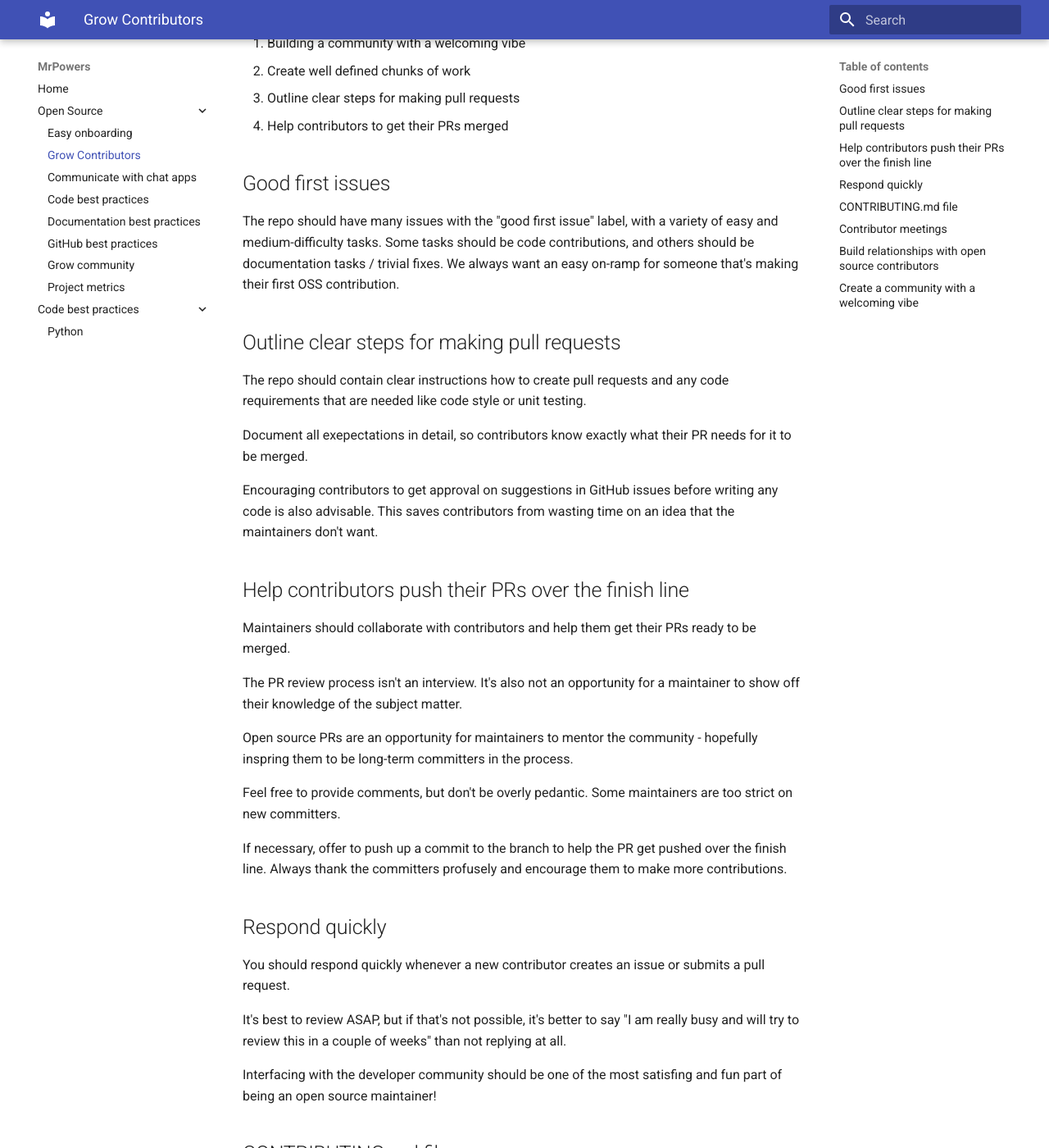
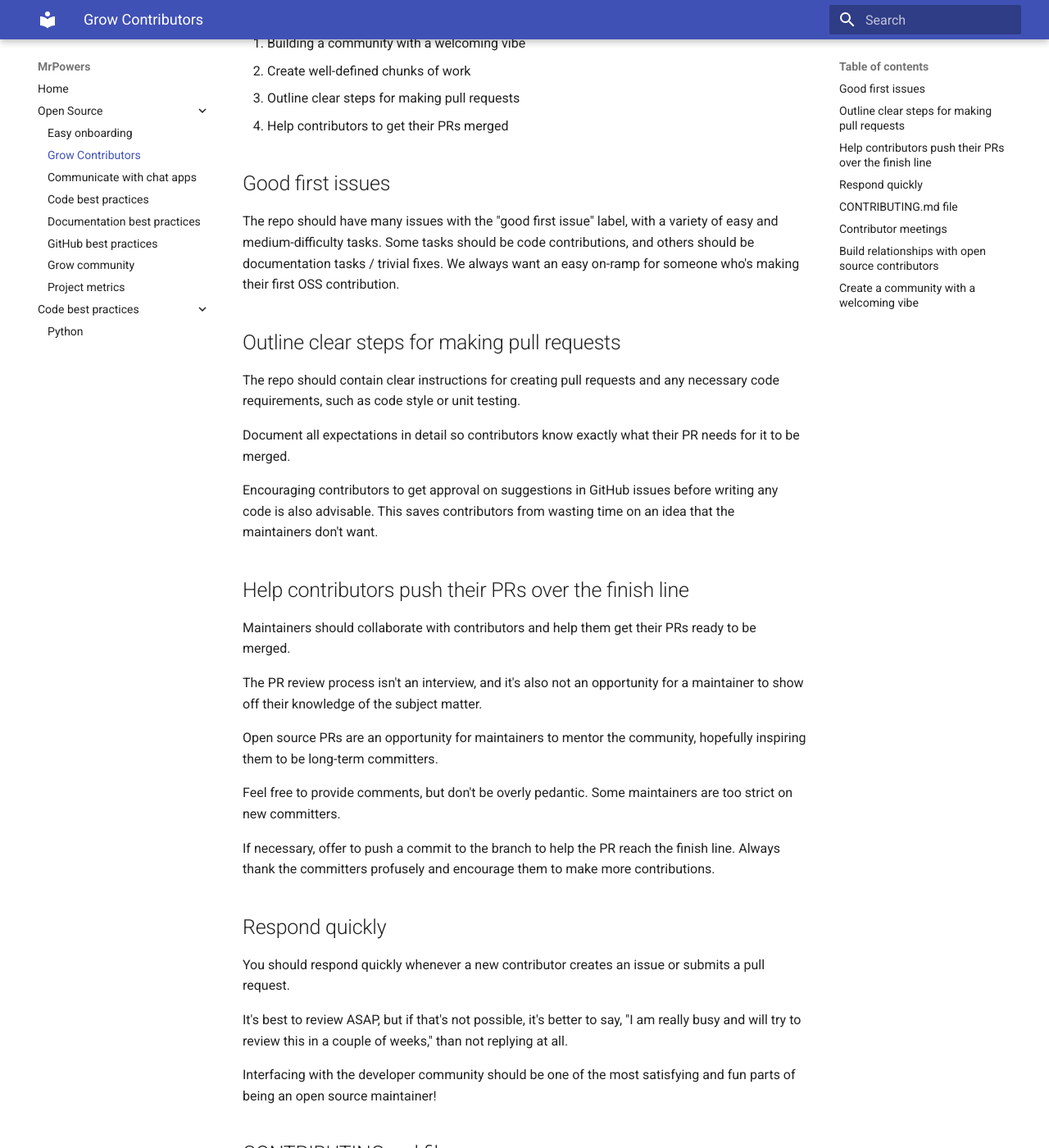
Before and after one commit to mrpowers-io/community, an MkDocs documentation site: the page built from docs/open-source/grow-contributors.md, in a window 1280 px wide and 1400 px high, scrolled down 290 px. Shown: the whole window at 82% size. Built offline with MkDocs 1.6.1 and Material for MkDocs 9.7.7, drawn with Linux system fonts in a browser that asks for light colours; some of the changed text lies outside the part shown.

Commit message:
grow-contributors grammar

```diff
--- a/docs/open-source/grow-contributors.md
+++ b/docs/open-source/grow-contributors.md
@@ -4,22 +4,22 @@ This page explains how you can get more people to commit to your open source pro
 
 The community often prefers depending on open projects with a diverse set of contributors over alternatives with only a few committers.
 
-Here's the high level formula for getting contributors:
+Here's the high-level formula for getting contributors:
 
 1. Building a community with a welcoming vibe
-2. Create well defined chunks of work
+2. Create well-defined chunks of work
 3. Outline clear steps for making pull requests
 4. Help contributors to get their PRs merged
 
 ## Good first issues
 
-The repo should have many issues with the "good first issue" label, with a variety of easy and medium-difficulty tasks. Some tasks should be code contributions, and others should be documentation tasks / trivial fixes.  We always want an easy on-ramp for someone that's making their first OSS contribution.
+The repo should have many issues with the "good first issue" label, with a variety of easy and medium-difficulty tasks. Some tasks should be code contributions, and others should be documentation tasks / trivial fixes.  We always want an easy on-ramp for someone who's making their first OSS contribution.
 
 ## Outline clear steps for making pull requests
 
-The repo should contain clear instructions how to create pull requests and any code requirements that are needed like code style or unit testing.
+The repo should contain clear instructions for creating pull requests and any necessary code requirements, such as code style or unit testing.
 
-Document all exepectations in detail, so contributors know exactly what their PR needs for it to be merged.
+Document all expectations in detail so contributors know exactly what their PR needs for it to be merged.
 
 Encouraging contributors to get approval on suggestions in GitHub issues before writing any code is also advisable.  This saves contributors from wasting time on an idea that the maintainers don't want.
 
@@ -27,33 +27,33 @@ Encouraging contributors to get approval on suggestions in GitHub issues before
 
 Maintainers should collaborate with contributors and help them get their PRs ready to be merged.
 
-The PR review process isn't an interview.  It's also not an opportunity for a maintainer to show off their knowledge of the subject matter.
+The PR review process isn't an interview, and it's also not an opportunity for a maintainer to show off their knowledge of the subject matter.
 
-Open source PRs are an opportunity for maintainers to mentor the community - hopefully inspring them to be long-term committers in the process.
+Open source PRs are an opportunity for maintainers to mentor the community, hopefully inspiring them to be long-term committers.
 
 Feel free to provide comments, but don't be overly pedantic.  Some maintainers are too strict on new committers.
 
-If necessary, offer to push up a commit to the branch to help the PR get pushed over the finish line.  Always thank the committers profusely and encourage them to make more contributions.
+If necessary, offer to push a commit to the branch to help the PR reach the finish line.  Always thank the committers profusely and encourage them to make more contributions.
 
 ## Respond quickly
 
 You should respond quickly whenever a new contributor creates an issue or submits a pull request.
 
-It's best to review ASAP, but if that's not possible, it's better to say "I am really busy and will try to review this in a couple of weeks" than not replying at all.
+It's best to review ASAP, but if that's not possible, it's better to say, "I am really busy and will try to review this in a couple of weeks," than not replying at all.
 
-Interfacing with the developer community should be one of the most satisfing and fun part of being an open source maintainer!
+Interfacing with the developer community should be one of the most satisfying and fun parts of being an open source maintainer!
 
 ## CONTRIBUTING.md file
 
 The `CONTRIBUTING.md` file should be stored in the project root and explain how to contribute to the code repository.  It should generally follow the [GitHub guidelines for repository contributors](https://docs.github.com/en/communities/setting-up-your-project-for-healthy-contributions/setting-guidelines-for-repository-contributors).
 
-The [Rails CONTRIBUTING.md](https://github.com/rails/rails/blob/main/CONTRIBUTING.md) file is a great example.  It explains how to proceed with various type of issues.
+The [Rails CONTRIBUTING.md](https://github.com/rails/rails/blob/main/CONTRIBUTING.md) file is a great example.  It explains how to proceed with various types of issues.
 
 The CONTRIBUTING.md file should focus on technical details for making changes to the codebase.  The code of conduct should be outlined in the `CODE_OF_CONDUCT.md` file.
 
 ## Contributor meetings
 
-Projects should have contributor meetings on a periodic basis with the maintainers, contributors, and interested contributors.  Monthly or quarterly is usually a good cadence.
+Projects should have periodic contributor meetings with the maintainers, contributors, and interested contributors.  Monthly or quarterly is usually a good cadence.
 
 The contributor meetings give the valued OSS contributors direct access to the core developers, motivating and encouraging them to participate more.
 
```
Also changed, not shown: other parts of docs/open-source/grow-contributors.md (+1 -1 lines).
